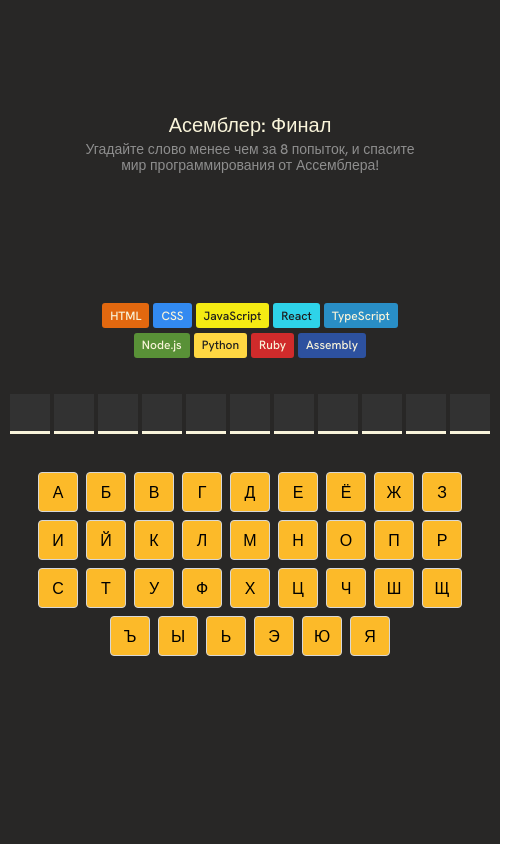
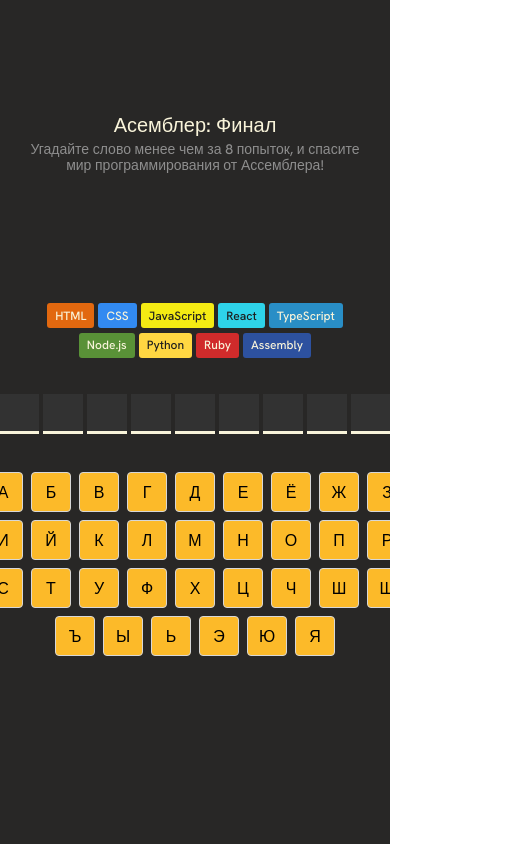
Before and after one commit to ArginP/assembly-end-game-react, a React (Vite) app: page / in a window 390 px wide. Shown: the whole page, 508 px wide, since content can reach past the window. Built offline with nearby package versions, Linux system fonts and the light colour scheme.

Commit message:
fix: adaptive styles for mobile screens

```diff
--- a/src/main.scss
+++ b/src/main.scss
@@ -51,11 +51,11 @@
 #root {
   @include flexContainer;
   min-height: 100vh;
-  min-width: rem(500);
   text-align: center;
   font-family: 'Hanken Grotesk', sans-serif;
   background-color: $darkGreyColor;
   user-select: none;
+  overflow: hidden;
 
   main {
     @include flexContainer;
@@ -201,6 +201,10 @@
       margin: 1rem;
       max-width: rem(450);
 
+      @media (max-width: 375px) {
+        width: 375px;
+      }
+
       button.key {
         @include flexContainer;
         height: rem(40);
```
